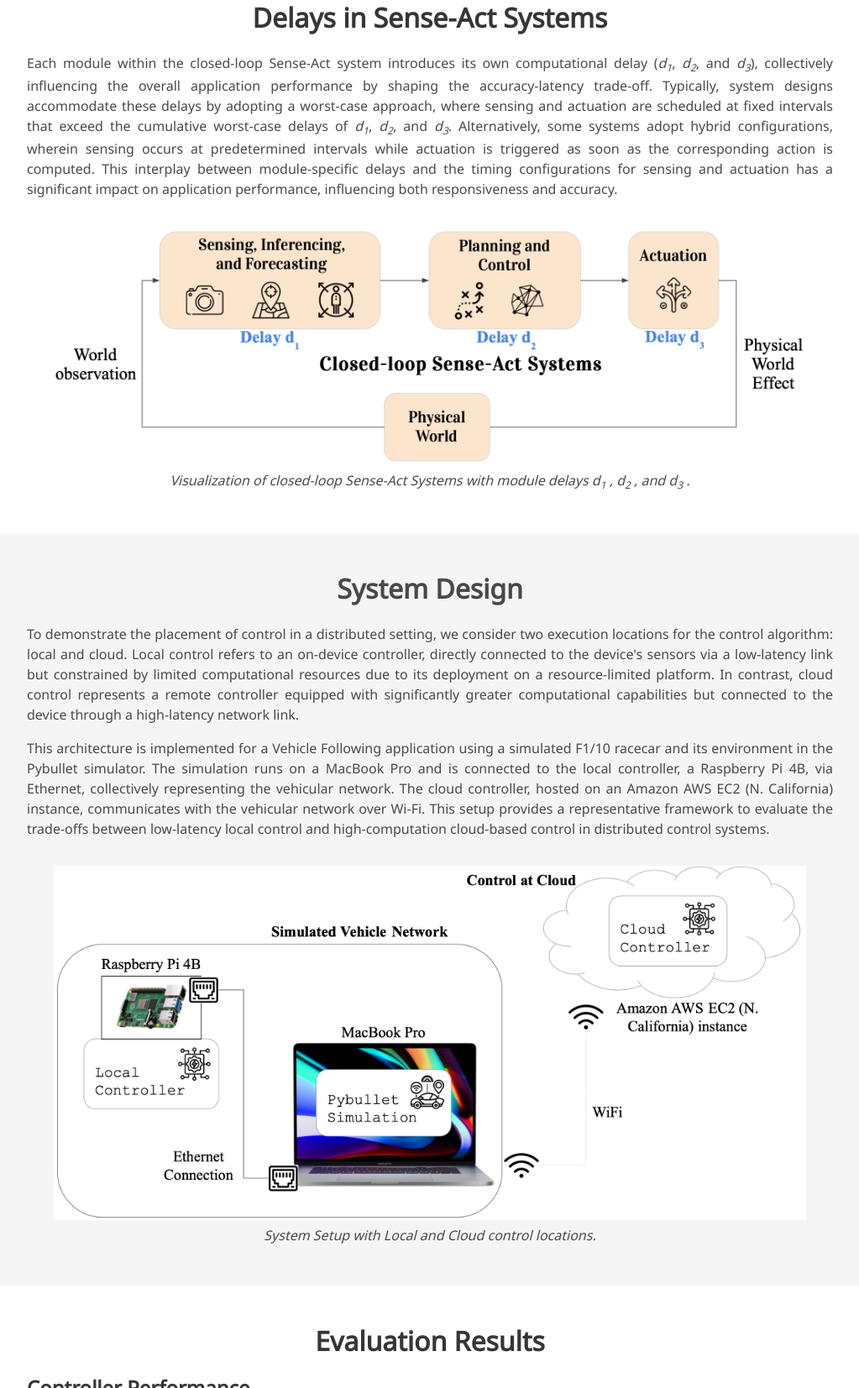
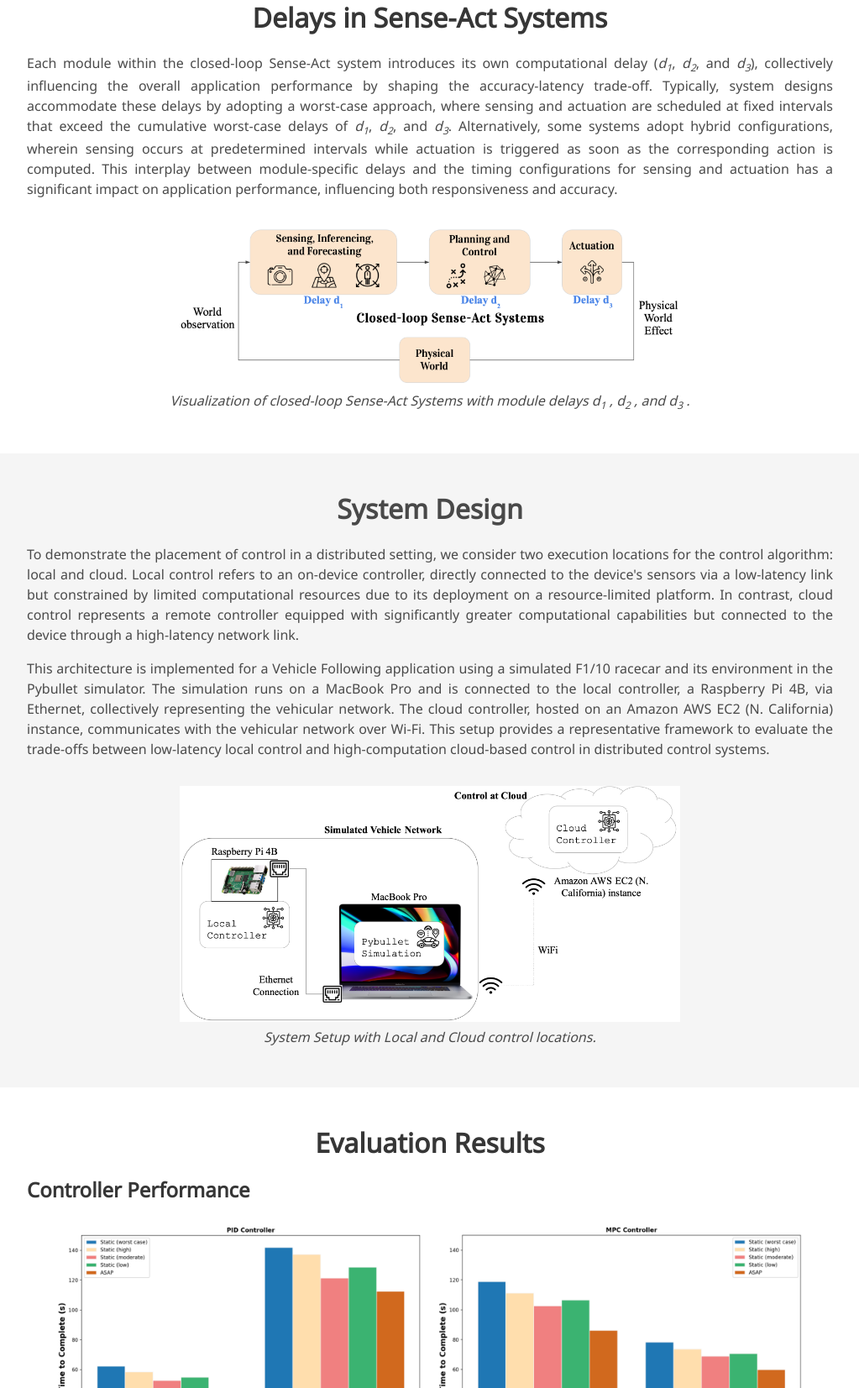
Before and after one commit to Sharma-Pragya/distributed-control-site, a plain HTML site: page index.html in a window 1280 px wide. Shown: the part 911-2564 px from the top of the page at 84% size, without its empty margins (128-1151 px from the left). Drawn offline with nearby package versions, Linux system fonts and the light colour scheme; some icons are missing; a web font is replaced by a local one.

Commit message:
Update index.html

```diff
--- a/index.html
+++ b/index.html
@@ -165,7 +165,7 @@
           Each module within the closed-loop Sense-Act system introduces its own computational delay (<em>d<sub>1</sub></em>, <em>d<sub>2</sub></em>, and <em>d<sub>3</sub></em>), collectively influencing the overall application performance by shaping the accuracy-latency trade-off. Typically, system designs accommodate these delays by adopting a worst-case approach, where sensing and actuation are scheduled at fixed intervals that exceed the cumulative worst-case delays of <em>d<sub>1</sub></em>, <em>d<sub>2</sub></em>, and <em>d<sub>3</sub></em>. Alternatively, some systems adopt hybrid configurations, wherein sensing occurs at predetermined intervals while actuation is triggered as soon as the corresponding action is computed. This interplay between module-specific delays and the timing configurations for sensing and actuation has a significant impact on application performance, influencing both responsiveness and accuracy.
           </p>
           <figure>
-        <img src="static/images/Figure1.png" alt="intro">
+        <img src="static/images/Figure1.png" alt="intro", style="max-width:66.6%; height:auto;">
         <figcaption>Visualization of closed-loop Sense-Act Systems with module delays <em>d<sub>1</sub></em> , <em>d<sub>2</sub></em> , and <em>d<sub>3</sub></em> .</figcaption>
         </figure>
         </div>
@@ -187,7 +187,7 @@
           This architecture is implemented for a Vehicle Following application using a simulated F1/10 racecar  and its environment in the Pybullet simulator. The simulation runs on a MacBook Pro and is connected to the local controller, a Raspberry Pi 4B, via Ethernet, collectively representing the vehicular network. The cloud controller, hosted on an Amazon AWS EC2 (N. California) instance, communicates with the vehicular network over Wi-Fi. This setup provides a representative framework to evaluate the trade-offs between low-latency local control and high-computation cloud-based control in distributed control systems.
           </p>
           <figure>
-        <img src="static/images/Figure2.png" alt="intro">
+        <img src="static/images/Figure2.png" alt="intro", style="max-width:66.6%; height:auto;">
         <figcaption>System Setup with Local and Cloud control locations.</figcaption>
         </figure>
         </div>
```
